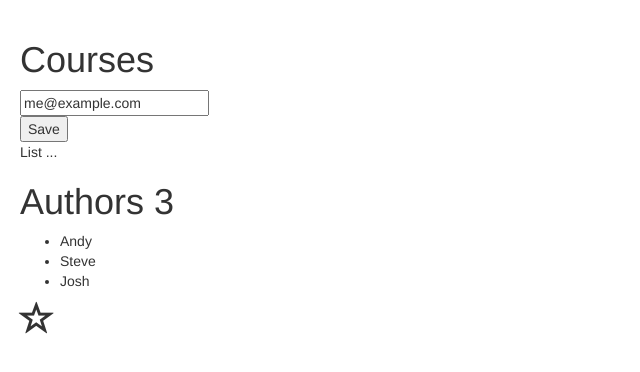
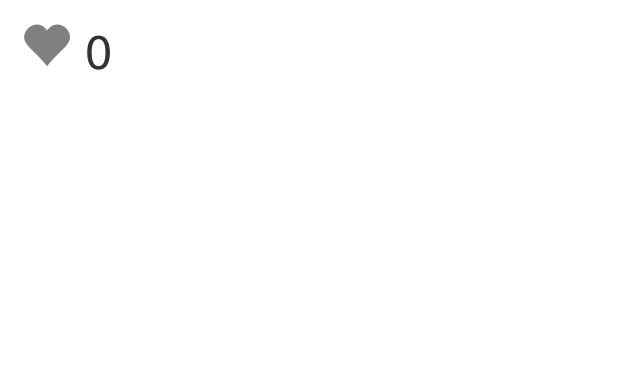
Before and after one commit to bolenton/CompleteAngularTutorial, an Angular app: page / in a window 1280 px wide. Shown: the top 372 px of the page, without its empty margins (0-640 px from the left). Built offline with nearby package versions, Linux system fonts and the light colour scheme.

Commit message:
- Added like compoent

```diff
--- a/src/app/app.component.html
+++ b/src/app/app.component.html
@@ -1,4 +1,11 @@
-<h1>Courses</h1>
+<!-- <h1>Courses</h1>
 <courses></courses>
-<authors></authors>
-<app-favorite></app-favorite>
+<authors></authors> -->
+<!-- <app-panel>
+    <div class="heading">Heading</div>
+    <div class="body">
+        <h2>Body</h2>
+        <p>Some Content here</p>
+    </div>
+</app-panel> -->
+<app-like></app-like>
--- a/src/app/app.module.ts
+++ b/src/app/app.module.ts
@@ -8,6 +8,8 @@ import { CoursesService } from "app/courses.service";
 import { AuthorsComponent } from './authors/authors.component';
 import { FormsModule } from '@angular/forms';
 import { FavoriteComponent } from './favorite/favorite.component';
+import { PanelComponent } from './panel/panel.component';
+import { LikeComponent } from './like/like.component';
 
 @NgModule({
   declarations: [
@@ -15,7 +17,9 @@ import { FavoriteComponent } from './favorite/favorite.component';
     CoursesComponent,
     AuthorsComponent,
     SummaryPipe,
-    FavoriteComponent
+    FavoriteComponent,
+    PanelComponent,
+    LikeComponent
   ],
 
   imports: [
--- a/src/app/favorite/favorite.component.css
+++ b/src/app/favorite/favorite.component.css
@@ -1,8 +1,4 @@
-.glyStyle{
-    width: 15px;
-    height: 15px;
+.glyphicon{
+    font-size: 35px;
+    color: green;
 }
-
-h3{
-    font-size: 50px;
-}
--- a/src/app/favorite/favorite.component.ts
+++ b/src/app/favorite/favorite.component.ts
@@ -1,4 +1,4 @@
-import { Component, OnInit, Input } from '@angular/core';
+import { Component, OnInit, Input, Output, EventEmitter } from '@angular/core';
 
 @Component({
   selector: 'app-favorite',
@@ -8,7 +8,7 @@ import { Component, OnInit, Input } from '@angular/core';
 export class FavoriteComponent implements OnInit {
 
   //Properties
-  @Input() isFavorite: boolean;
+  @Input('isFavorite') isFavorite: boolean;
   glyStyle = "glyphicon glyphicon-star-empty"
 
   //Ctor
--- /dev/null
+++ b/src/app/like/like.component.css
@@ -0,0 +1,13 @@
+.glyphicon{
+    font-size: 50px;
+    color: grey;
+}
+
+.highlighted{
+    color: deeppink;
+}
+
+p{
+    font-size: 45px;
+    font-family: 'Lucida Sans', 'Lucida Sans Regular', 'Lucida Grande', 'Lucida Sans Unicode', Geneva, Verdana, sans-serif
+}
--- /dev/null
+++ b/src/app/like/like.component.html
@@ -0,0 +1 @@
+<p><span class="glyphicon glyphicon-heart" [class.highlighted]="isLiked" (click)="toggleLike()"></span> {{ likeCount }} </p>
--- /dev/null
+++ b/src/app/like/like.component.ts
@@ -0,0 +1,27 @@
+import { Component, OnInit } from '@angular/core';
+
+@Component({
+  selector: 'app-like',
+  templateUrl: './like.component.html',
+  styleUrls: ['./like.component.css']
+})
+export class LikeComponent implements OnInit {
+
+  likeCount: number = 0;
+  likeIcon: string= "glyphicon glyphicon-heart noLikes";
+  isLiked: boolean = false;
+
+  constructor() { }
+
+  toggleLike() {
+    this.isLiked = !this.isLiked;
+
+    this.likeCount = (this.isLiked)
+      ? this.likeCount +=1
+      : this.likeCount -= 1;
+  }
+
+  ngOnInit() {
+  }
+
+}
--- /dev/null
+++ b/src/app/panel/panel.component.html
@@ -0,0 +1,14 @@
+<div class="panel panel-default">
+
+  <div class="panel-heading">
+    <ng-content select=".heading">
+
+    </ng-content>
+  </div>
+
+  <div class="panel-body">
+    <ng-content select=".body">
+
+    </ng-content>
+  </div>
+</div>
--- /dev/null
+++ b/src/app/panel/panel.component.ts
@@ -0,0 +1,15 @@
+import { Component, OnInit } from '@angular/core';
+
+@Component({
+  selector: 'app-panel',
+  templateUrl: './panel.component.html',
+  styleUrls: ['./panel.component.css']
+})
+export class PanelComponent implements OnInit {
+
+  constructor() { }
+
+  ngOnInit() {
+  }
+
+}
--- a/src/styles.css
+++ b/src/styles.css
@@ -4,7 +4,3 @@
 body {
     padding: 20px;
 }
-
-.glyphicon{
-    font-size: 35px;
-}
```
Also changed, not shown: src/app/panel/panel.component.css (added).
